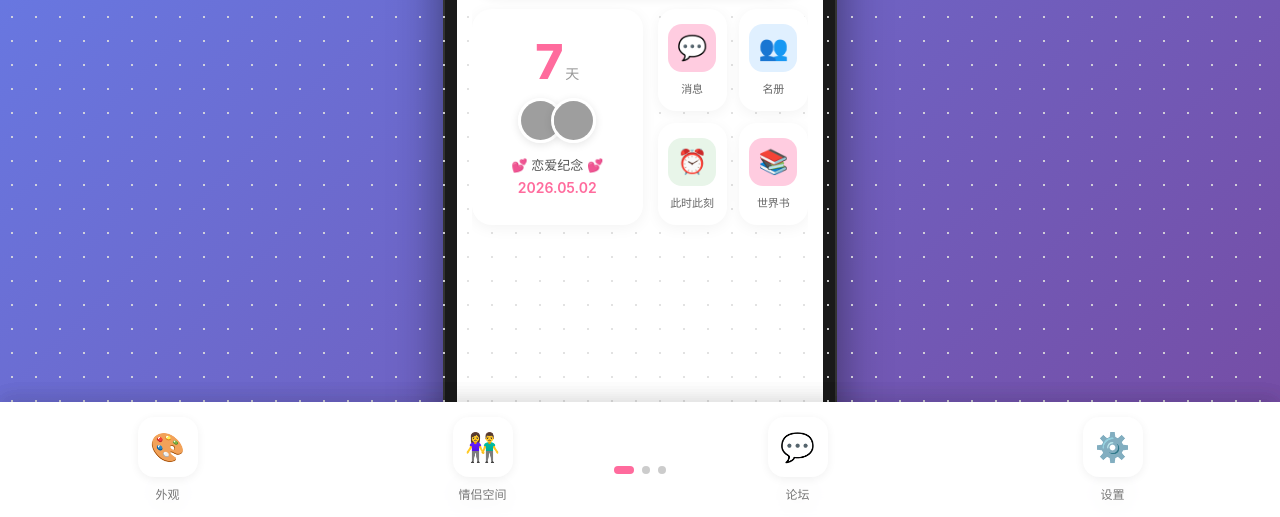
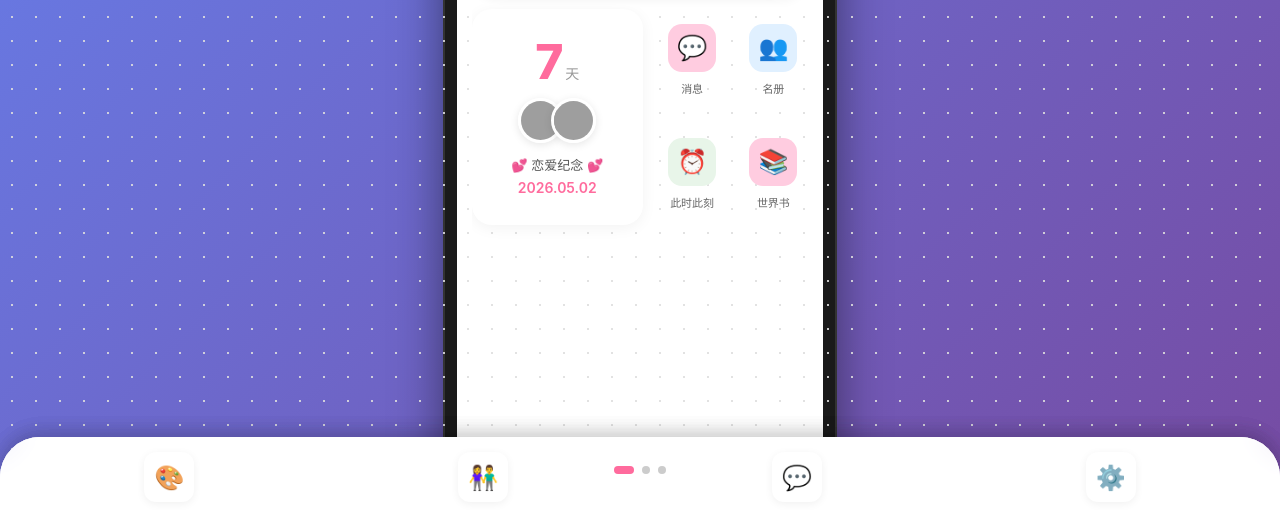
Before and after one commit to ylk719/hh, a plain HTML site: page index.html in a window 1280 px wide. Shown: the part 283-800 px from the top of the page. Drawn offline with Linux system fonts and the light colour scheme; grey boxes are pictures that could not be loaded.

Commit message:
Add files via upload

```diff
--- a/index.html
+++ b/index.html
@@ -5,6 +5,9 @@
 <meta name="viewport" content="width=device-width,initial-scale=1.0,viewport-fit=cover">
 <meta name="apple-mobile-web-app-capable" content="yes">
 <meta name="apple-mobile-web-app-status-bar-style" content="default">
+<meta http-equiv="Cache-Control" content="no-cache, no-store, must-revalidate">
+<meta http-equiv="Pragma" content="no-cache">
+<meta http-equiv="Expires" content="0">
 <!-- PWA 主屏幕图标配置 -->
 <link rel="manifest" href="manifest.json">
 <link rel="apple-touch-icon" href="icon.png">
@@ -152,7 +155,7 @@ body {
 .p1-content { flex: 1; overflow-y: auto; padding-top: 30px; }
 
 .profile-card {
-  margin: 10px 5px 20px;
+  margin: 10px 0 20px;
   background: linear-gradient(135deg, #e0f7ff 0%, #fff 100%);
   border-radius: 25px; padding: 30px 15px 25px; text-align: center;
 }
@@ -173,7 +176,7 @@ body {
 .love-widget .date { font-size: 14px; color: #ff6b9d; font-weight: 600; }
 
 .app-grid { flex: 1; display: grid; grid-template-columns: 1fr 1fr; gap: 12px; }
-.app-grid .app-icon { background: #fff; border-radius: 18px; padding: 15px 8px; display: flex; flex-direction: column; align-items: center; justify-content: center; gap: 8px; box-shadow: 0 3px 15px rgba(0,0,0,0.05); cursor: pointer; }
+.app-grid .app-icon { background: transparent; border-radius: 18px; padding: 15px 8px; display: flex; flex-direction: column; align-items: center; justify-content: center; gap: 8px; box-shadow: none; cursor: pointer; }
 .app-grid .app-icon:active { transform: scale(0.95); }
 .app-grid .app-icon .icon { width: 48px; height: 48px; border-radius: 14px; display: flex; justify-content: center; align-items: center; font-size: 24px; }
 .app-grid .app-icon:nth-child(1) .icon { background: #ffcce0; }
@@ -190,19 +193,20 @@ body {
   width: 100%;
   display: flex;
   justify-content: space-around;
-  background: rgba(255,255,255,0.85);
+  background: rgba(255,255,255,0.9);
   backdrop-filter: blur(10px);
-  border-radius: 0;
-  padding: 15px 10px;
-  box-shadow: 0 -5px 20px rgba(0,0,0,0.05);
+  border-radius: 40px 40px 0 0;
+  padding: 15px 20px;
+  box-shadow: 0 -5px 20px rgba(0,0,0,0.08);
   padding-bottom: calc(15px + max(0px, env(safe-area-inset-bottom)));
   z-index: 999;
   box-sizing: border-box;
+  gap: 15px;
 }
-.dock-bar .dock-icon { display: flex; flex-direction: column; align-items: center; gap: 8px; cursor: pointer; }
+.dock-bar .dock-icon { display: flex; flex-direction: column; align-items: center; gap: 6px; cursor: pointer; }
 .dock-bar .dock-icon:active { transform: scale(0.95); }
-.dock-bar .dock-icon .icon { width: 60px; height: 60px; border-radius: 16px; background: #fff; display: flex; justify-content: center; align-items: center; font-size: 28px; box-shadow: 0 2px 10px rgba(0,0,0,0.06); }
-.dock-bar .dock-icon span { font-size: 12px; color: #777; font-weight: 500; }
+.dock-bar .dock-icon .icon { width: 50px; height: 50px; border-radius: 12px; background: #fff; display: flex; justify-content: center; align-items: center; font-size: 24px; box-shadow: 0 2px 8px rgba(0,0,0,0.06); }
+.dock-bar .dock-icon span { font-size: 11px; color: #777; font-weight: 500; display: none; }
 
 /* ===== 第2页 ===== */
 .p2-wrap { padding: 15px; position: relative; z-index: 1; min-height: 100%; display: flex; flex-direction: column; }
--- a/sw.js
+++ b/sw.js
@@ -1,4 +1,4 @@
-const CACHE_NAME = "app-cache-v2";
+const CACHE_NAME = "app-cache-v3";
 const urlsToCache = ["./index.html"];
 
 // 安装
```
